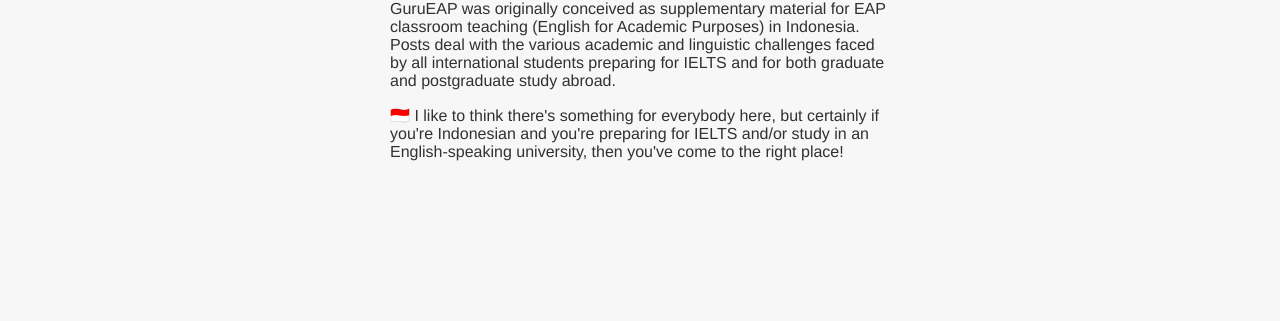
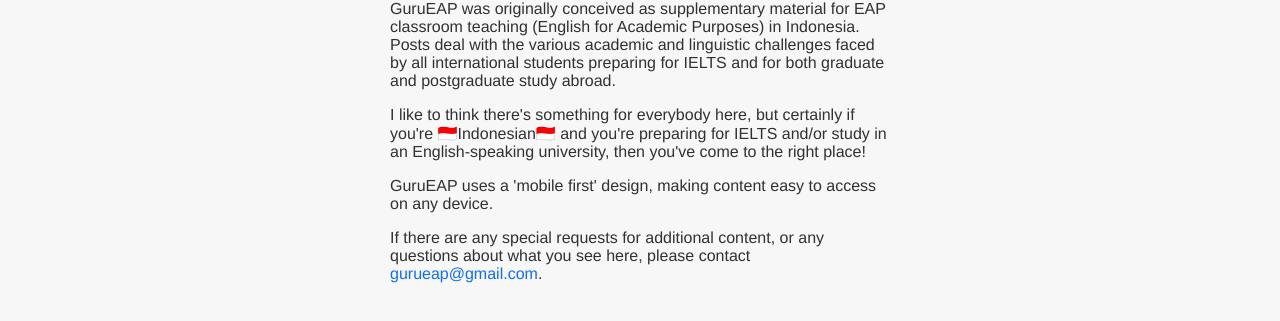
Before and after one commit to boltonsteve/gurueap, a SvelteKit app: page / in a window 1280 px wide. Shown: the part 395-716 px from the top of the page. Built offline with nearby package versions, Linux system fonts and the light colour scheme.

Commit message:
correcting ask for

```diff
--- a/src/routes/+page.svelte
+++ b/src/routes/+page.svelte
@@ -4,18 +4,17 @@
 </script>
 
 <SvelteSeo
-  title="GuruEAP - EAP and IELTS",
+  title="GuruEAP - Academic English not only for Indonesians",
   description="Academic English and IELTS preparation. Not only for Indonesians."
 />
 
-<svelte:head>
-    <title>GuruEAP - Academic English not only for Indonesians</title>
-</svelte:head>
 <div class="mw-500 mb-3">
     <div>
         <img src="/img/gurueap.jpg" class="img-fluid rounded" alt="GuruEAP">
         <h2>Academic English not only for Indonesians</h2>
         <p>GuruEAP was originally conceived as supplementary material for EAP classroom teaching (English for Academic Purposes) in Indonesia. Posts deal with the various academic and linguistic challenges faced by all international students preparing for IELTS and for both graduate and postgraduate study abroad.</p>
-        <p>{@html flagIndo} I like to think there's something for everybody here, but certainly if you're Indonesian and you're preparing for IELTS and/or study in an English-speaking university, then you've come to the right place!</p>
+        <p>I like to think there's something for everybody here, but certainly if you're {@html flagIndo}Indonesian{@html flagIndo} and you're preparing for IELTS and/or study in an English-speaking university, then you've come to the right place!</p>
+        <p>GuruEAP uses a 'mobile first' design, making content easy to access on any device.</p>
+        <p>If there are any special requests for additional content, or any questions about what you see here, please contact <a href="mailto:gurueap@gmail.com">gurueap@gmail.com</a>.</p>
     </div>
 </div>
--- a/src/routes/posts/ask-for/+page.svelte
+++ b/src/routes/posts/ask-for/+page.svelte
@@ -33,7 +33,7 @@
 
 <p>Most native speakers would probably use the last item in the list.</p>
 
-<p>Notice that <i><b>ask something</b></i> is <span class="uli">not</span> in this list. The picture below shows what might happen if you ask the menu!</p>
+<p>Notice that <i><b>ask something</b></i> is <span class="uli">not</span> in this list. The picture below shows a woman <b><i>asking something</i></b> for information.</p>
 
     <img src="/img/excuse-me-menu.png" class="mx-auto rounded w-75" alt="menu talk">
     <p class="small text-center">a woman 'asking the menu'</p>
```
